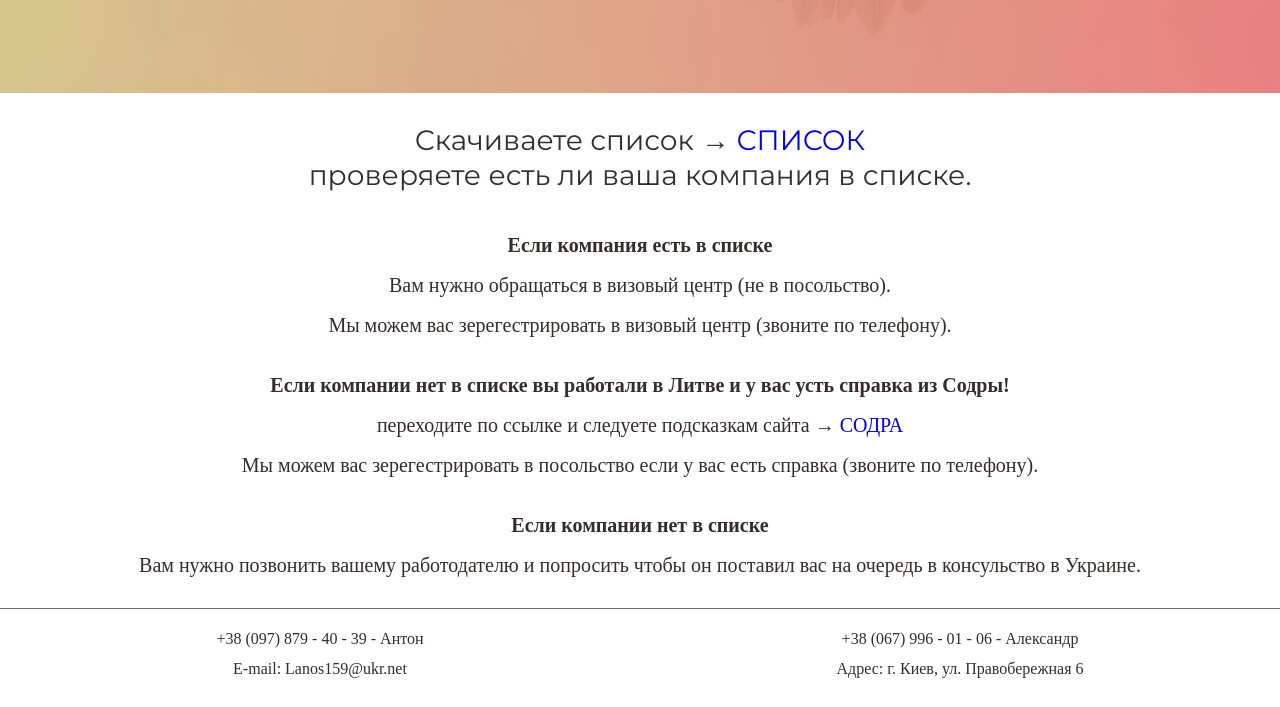
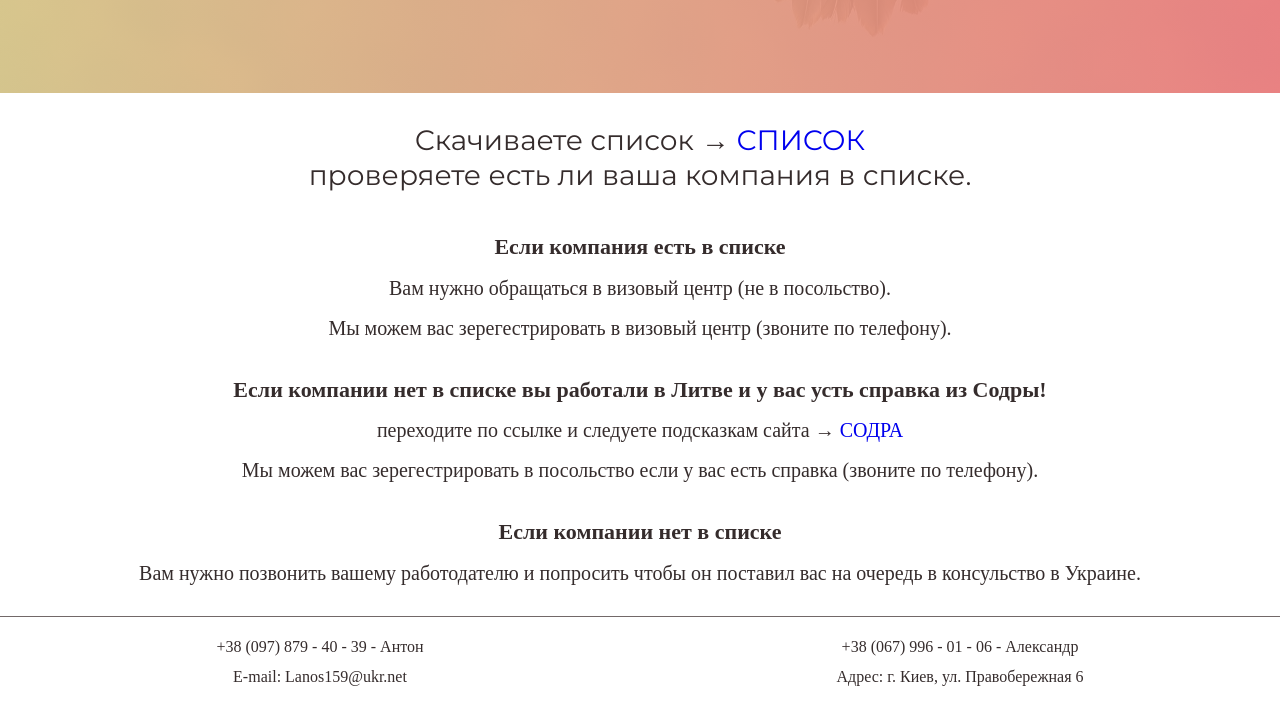
Before and after one commit to antuan159/posolstvo, a website: page src/instruction.html in a window 1280 px wide. Shown: the part 537-1244 px from the top of the page. Drawn offline with nearby package versions, Linux system fonts and the light colour scheme; files that its build step writes are made by us from their sources; a web font is replaced by a local one.

Commit message:
instruction good

```diff
--- a/src/instruction.html
+++ b/src/instruction.html
@@ -72,12 +72,12 @@
         </p>
         <br>
 
-        <p class="common-section__text common-section__text--instr">Если компания есть в списке</p>
+        <p class="common-section__text title">Если компания есть в списке</p>
         <p class="common-section__text">Вам нужно обращаться в визовый центр (не в посольство).</p>
         <p class="common-section__text">Мы можем вас зерегестрировать в визовый центр (звоните по телефону).</p>
         <br>
 
-        <p class="common-section__text common-section__text--instr">Если компании нет в списке вы работали в Литве и у вас усть справка из Содры!</p>
+        <p class="common-section__text title">Если компании нет в списке вы работали в Литве и у вас усть справка из Содры!</p>
         <p class="common-section__text">
           переходите по ссылке и следуете подсказкам сайта &#8594;
           <a class="link common-section__link"
@@ -89,7 +89,7 @@
         <p class="common-section__text">Мы можем вас зерегестрировать в посольство если у вас есть справка (звоните по телефону).</p>
         <br>
 
-        <p class="common-section__text common-section__text--instr">Если компании нет в списке</p>
+        <p class="common-section__text title">Если компании нет в списке</p>
         <p class="common-section__text">
           Вам нужно позвонить вашему работодателю и попросить чтобы он
           поставил вас на очередь в консульство в Украине.
--- a/src/scss/common-section/_common-section__text--instr.scss
+++ /dev/null
@@ -1,3 +0,0 @@
-.common-section__text--instr {
-  font-weight: 700;
-}
--- /dev/null
+++ b/src/scss/instruction/_title.scss
@@ -0,0 +1,4 @@
+.title {
+  font-weight: bold;
+  font-size: 22px;
+}
--- a/src/scss/style.scss
+++ b/src/scss/style.scss
@@ -29,7 +29,6 @@
 @import "common-section/common-section__text";
 @import "common-section/common-section__img";
 @import "common-section/common-section__link";
-@import "common-section/common-section__text--instr";
 
 // section attendance
 @import "attendance/attendance";
@@ -43,3 +42,6 @@
 @import "footer/footer__text";
 @import "footer/footer__list";
 @import "footer/footer-list__item";
+
+//instruction page
+@import "instruction/title";
```
Also changed, not shown: build/css/style.css, build/instruction.html.
